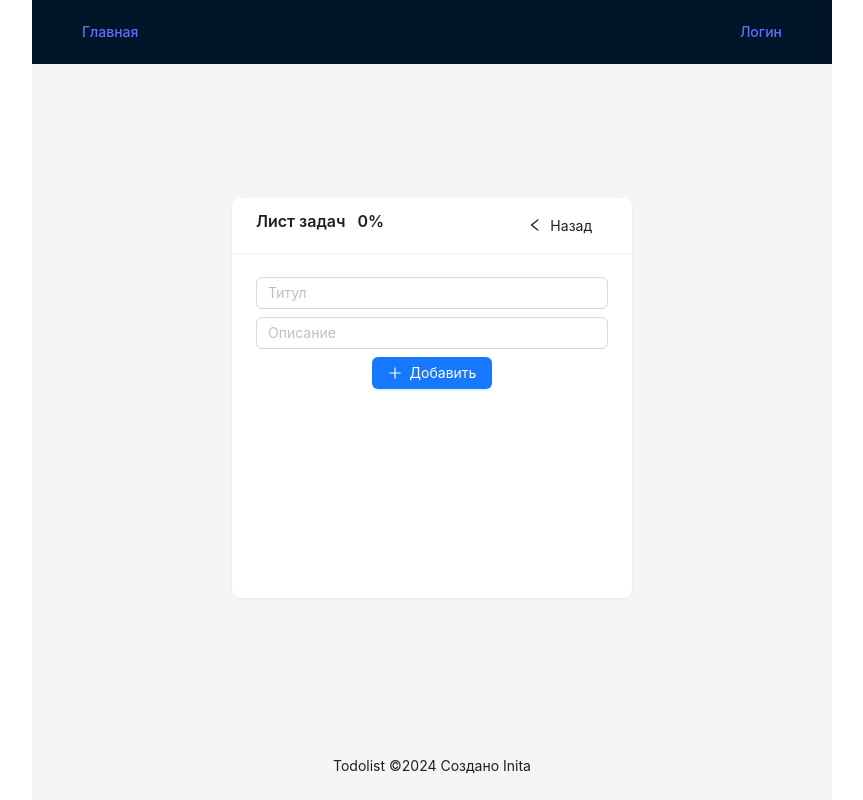
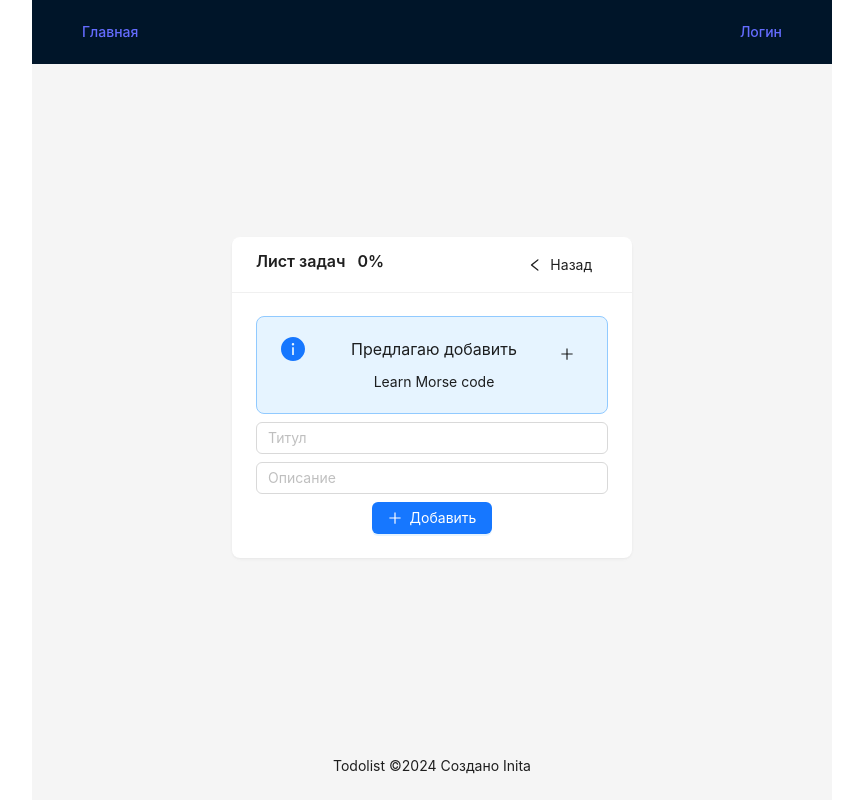
Before and after one commit to AlexandrInita/react-ts-todolist, a React (Vite) app: page / in a window 1280 px wide. Both pictures are taken after a click on the button "Добавить". Shown: the whole page, without its empty margins (208-1071 px from the left). Built offline with nearby package versions, Linux system fonts and the light colour scheme.

Commit message:
add axios and getRandomTask

```diff
--- a/package.json
+++ b/package.json
@@ -13,6 +13,7 @@
     "@ant-design/icons": "^5.2.6",
     "@reduxjs/toolkit": "^2.0.1",
     "antd": "^5.12.8",
+    "axios": "^1.6.5",
     "react": "^18.2.0",
     "react-dom": "^18.2.0",
     "react-redux": "^9.0.4",
--- /dev/null
+++ b/src/api/base.ts
@@ -0,0 +1,3 @@
+import axios from "axios"
+
+export const repository = axios.create()
--- /dev/null
+++ b/src/api/index.ts
@@ -0,0 +1 @@
+export { default as boredTaskApi } from './boredTask'
--- a/src/components/MainPage/NewTaskEditor.tsx
+++ b/src/components/MainPage/NewTaskEditor.tsx
@@ -1,15 +1,18 @@
 import React, {
   FC,
+  useEffect,
   useState,
 } from 'react'
 import {
   Input,
-  Button
+  Button,
+  Alert,
 } from 'antd'
 import { TTask } from '../../types/task'
 import {
   PlusOutlined,
 } from '@ant-design/icons'
+import { boredTaskApi } from '../../api'
 
 type TProps = {
   addNewTask: (newTask: TTask) => void,
@@ -19,6 +22,8 @@ const NewTaskEditor: FC<TProps> = ({ addNewTask }: TProps ) => {
 
   const [newTitle, setNewTittle] = useState('')
   const [newDescription, setNewDescription] = useState('')
+  const [isLoading, setIsLoading] = useState(false)
+  const [randomTaskDescription, setRandomTaskDescription] = useState('')
 
   const addTask = () => {
     addNewTask({
@@ -31,11 +36,54 @@ const NewTaskEditor: FC<TProps> = ({ addNewTask }: TProps ) => {
     setNewDescription('')
   }
 
+  function copyRandomTask() {
+    setNewDescription(randomTaskDescription)
+  }
+
+  async function getRandomTask() {
+    try {
+      // const data = await boredTaskApi.getRandomTask()
+      setIsLoading(state => state = true)
+      const data = {
+        accessibility:0,
+        activity:"Learn Morse code",
+        key:"3646173",
+        link:"https://en.wikipedia.org/wiki/Morse_code",
+        participants: 1,
+        price: 0,
+        type: "education",
+      }
+      setRandomTaskDescription(data.activity)
+    } catch(e) {
+      console.log(e)
+    } finally {
+      setIsLoading(state => state = false)
+    }
+  }
+
+  useEffect(() => {
+    getRandomTask()
+  }, [])
+
   return (
     <>
+    <Alert
+        message="Предлагаю добавить"
+        description={randomTaskDescription}
+        type="info"
+        showIcon
+        action={
+          <Button
+            type="text"
+            icon={<PlusOutlined />}
+            onClick={copyRandomTask}
+          />
+        }
+      />
       <Input
         placeholder="Титул"
         value={newTitle}
+        style={{ marginTop: '8px' }}
         onChange={(e) => setNewTittle(e.target.value)}
       />
       <Input
--- a/src/pages/MainPage.tsx
+++ b/src/pages/MainPage.tsx
@@ -75,7 +75,7 @@ const MainPage: FC = () => {
         </div>
       }
         bordered={false}
-        style={{ height: '400px', width: '400px' }}
+        style={{ width: '400px' }}
       >
         {
           isAddState ?
```
Also changed, not shown: src/api/boredTask.ts (added, +8 -0 lines), 1 other file (tests, documents, lock files or other folders).
